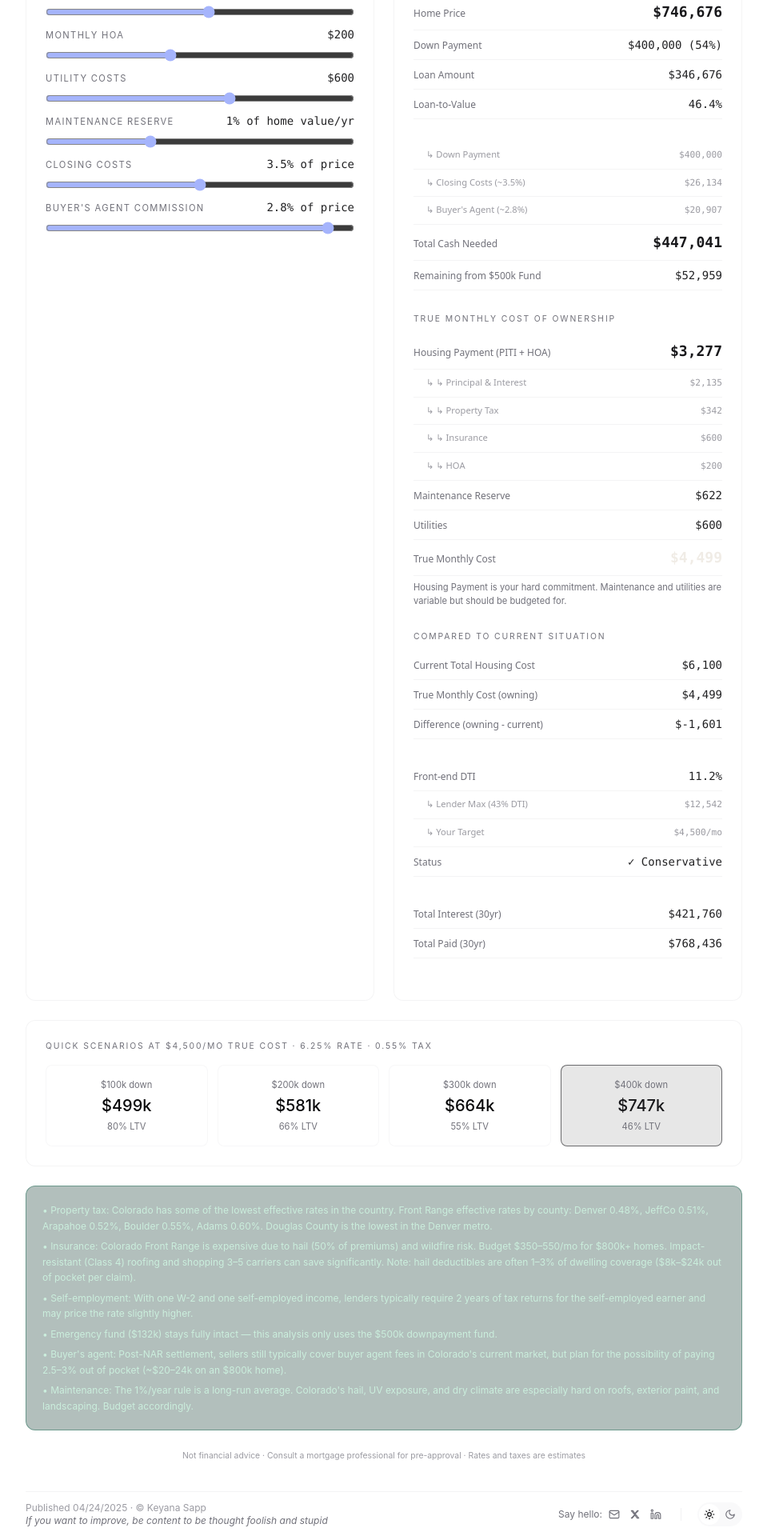
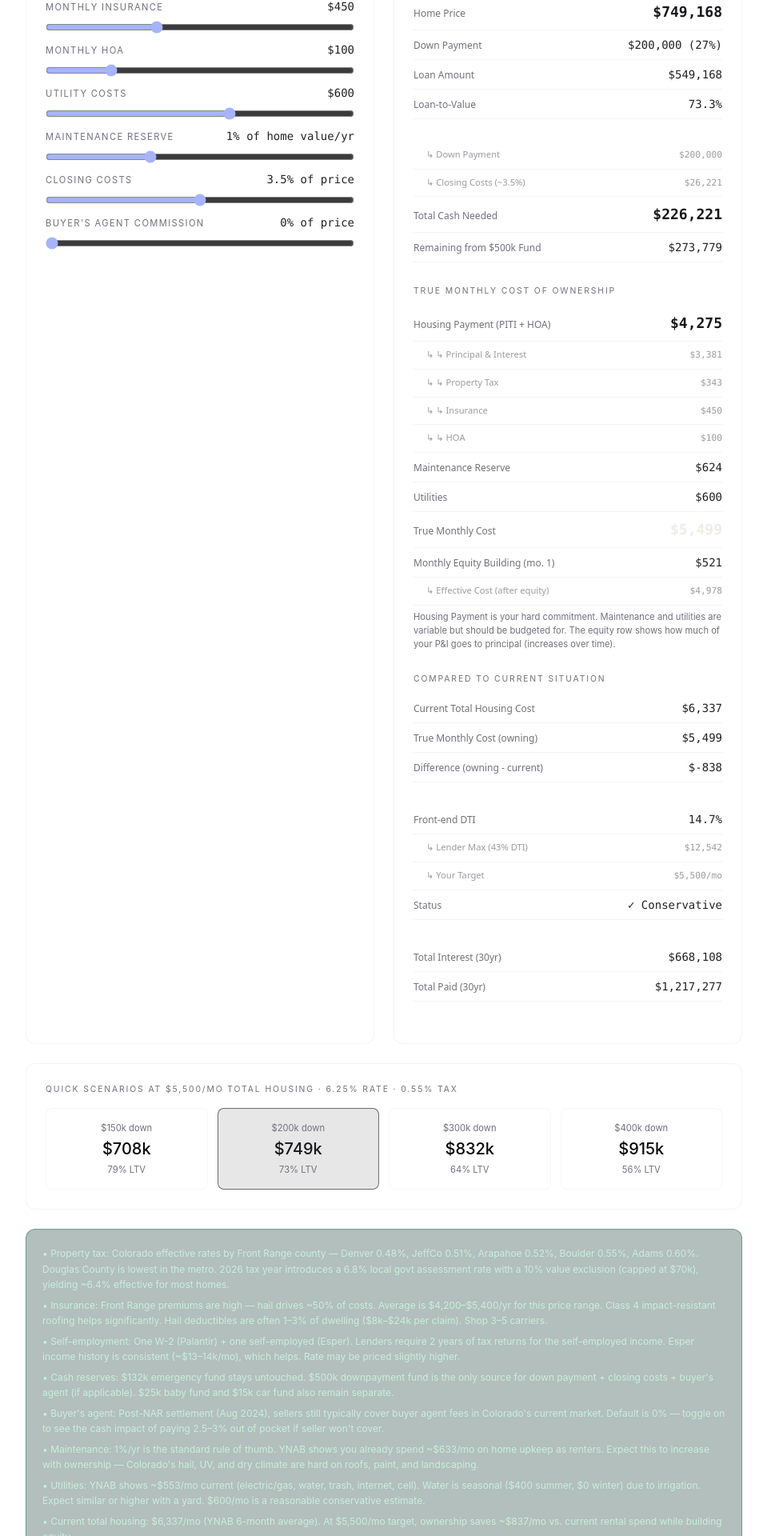
Before and after one commit to ksBrapZ/keyana-portfolio, a Next.js app: page /mk-home-affordability in a window 1280 px wide. Shown: the part 668-2588 px from the top of the page at 80% size, without its empty margins (160-1119 px from the left). Built offline with nearby package versions, Linux system fonts and the light colour scheme.

Commit message:
calculator updates

```diff
--- a/pages/mk-home-affordability.tsx
+++ b/pages/mk-home-affordability.tsx
@@ -14,7 +14,7 @@ const formatCurrency = (n) => {
 const formatFull = (n) =>
   "$" + Math.round(n).toLocaleString("en-US");
 
-const Slider = ({ label, value, onChange, min, max, step, format, suffix }) => (
+const Slider = ({ label, value, onChange, min, max, step, format, suffix, sublabel }) => (
   <div className="mb-5">
     <div className="flex items-baseline justify-between mb-1.5">
       <span className="text-[0.7rem] uppercase tracking-[0.12em] text-muted-foreground">
@@ -34,10 +34,15 @@ const Slider = ({ label, value, onChange, min, max, step, format, suffix }) => (
       className="w-full"
       style={{ accentColor: "#a5b4fc" }}
     />
+    {sublabel && (
+      <div className="mt-1 text-[0.65rem] text-muted-foreground">
+        {sublabel}
+      </div>
+    )}
   </div>
 );
 
-const Row = ({ label, value, highlight, sub, warn, accent }) => (
+const Row = ({ label, value, highlight, sub, warn, accent, positive }) => (
   <div className="flex justify-between items-baseline py-2 border-b border-border/40">
     <span
       className={`font-sans ${sub ? "text-[0.7rem] text-muted-foreground/70 pl-4" : "text-xs text-muted-foreground"}`}
@@ -51,6 +56,7 @@ const Row = ({ label, value, highlight, sub, warn, accent }) => (
         sub && !highlight ? "text-[0.7rem] text-muted-foreground/70" : "",
         !sub && !highlight ? "text-sm text-foreground/90" : "",
         warn ? "text-destructive" : "",
+        positive ? "text-emerald-300" : "",
       ].join(" ").trim()}
       style={accent ? { color: "#f0ece6" } : undefined}
     >
@@ -66,15 +72,15 @@ const Section = ({ children }) => (
 );
 
 export default function HomeAffordability() {
-  const [downPayment, setDownPayment] = useState(400000);
+  const [downPayment, setDownPayment] = useState(200000);
   const [rate, setRate] = useState(6.25);
   const [propertyTaxRate, setPropertyTaxRate] = useState(0.55);
-  const [insurance, setInsurance] = useState(600);
-  const [hoa, setHoa] = useState(200);
+  const [insurance, setInsurance] = useState(450);
+  const [hoa, setHoa] = useState(100);
   const [closingCostPct, setClosingCostPct] = useState(3.5);
-  const [maxMonthly, setMaxMonthly] = useState(4500);
+  const [maxMonthly, setMaxMonthly] = useState(5500);
   const [maintenanceRate, setMaintenanceRate] = useState(1.0);
-  const [buyerAgentPct, setBuyerAgentPct] = useState(2.8);
+  const [buyerAgentPct, setBuyerAgentPct] = useState(0);
   const [utilityIncrease, setUtilityIncrease] = useState(600);
 
   const calc = useMemo(() => {
@@ -204,6 +210,9 @@ export default function HomeAffordability() {
   const buyerAgentCommission = buyerAgentPct > 0 ? (calc.homePrice * buyerAgentPct) / 100 : 0;
   const totalCashNeededWithAgent = calc.totalCashNeeded + buyerAgentCommission;
   const cashRemainingWithAgent = 500000 - totalCashNeededWithAgent;
+  const CURRENT_MONTHLY_HOUSING = 6337;
+  const firstMonthInterest = calc.loanAmount * (rate / 100 / 12);
+  const firstMonthPrincipal = calc.monthlyPI - firstMonthInterest;
 
   return (
     <>
@@ -237,7 +246,7 @@ export default function HomeAffordability() {
                   {formatFull(calc.homePrice)}
                 </div>
                 <div className="text-xs md:text-sm text-muted-foreground">
-                  at {formatFull(maxMonthly)}/mo true cost · {rate}% rate · {formatFull(downPayment)} down
+                  at {formatFull(maxMonthly)}/mo total housing · {rate}% rate · {formatFull(downPayment)} down
                 </div>
               </div>
 
@@ -247,13 +256,14 @@ export default function HomeAffordability() {
                 <div className="rounded-xl border border-border/40 bg-background/60 p-5 md:p-6 space-y-1">
                   {/* Budget & price */}
                   <Slider
-                    label="Max True Monthly Cost"
+                    label="Max Total Monthly Housing"
                     value={maxMonthly}
                     onChange={setMaxMonthly}
-                    min={3000}
-                    max={7000}
+                    min={3500}
+                    max={8000}
                     step={100}
                     format={formatFull}
+                    sublabel="PITI + HOA + utilities + maintenance"
                   />
                   <Slider
                     label="Down Payment"
@@ -490,9 +500,20 @@ export default function HomeAffordability() {
                         highlight
                         accent
                       />
+                      <Row
+                        label="Monthly Equity Building (mo. 1)"
+                        value={formatFull(firstMonthPrincipal)}
+                        positive
+                      />
+                      <Row
+                        label="Effective Cost (after equity)"
+                        value={formatFull(trueMonthlyCost - firstMonthPrincipal)}
+                        sub
+                      />
                       <div className="mt-1.5 text-[0.7rem] text-muted-foreground">
                         Housing Payment is your hard commitment. Maintenance and utilities are
-                        variable but should be budgeted for.
+                        variable but should be budgeted for. The equity row shows how much of your
+                        P&amp;I goes to principal (increases over time).
                       </div>
                     </Section>
 
@@ -502,7 +523,7 @@ export default function HomeAffordability() {
                       </div>
                       <Row
                         label="Current Total Housing Cost"
-                        value={formatFull(6100)}
+                        value={formatFull(CURRENT_MONTHLY_HOUSING)}
                       />
                       <Row
                         label="True Monthly Cost (owning)"
@@ -510,8 +531,8 @@ export default function HomeAffordability() {
                       />
                       <Row
                         label="Difference (owning - current)"
-                        value={formatFull(trueMonthlyCost - 6100)}
-                        warn={trueMonthlyCost > 6100}
+                        value={formatFull(trueMonthlyCost - CURRENT_MONTHLY_HOUSING)}
+                        warn={trueMonthlyCost > CURRENT_MONTHLY_HOUSING}
                       />
                     </Section>
 
@@ -559,12 +580,12 @@ export default function HomeAffordability() {
               {/* Scenario Comparison */}
               <div className="rounded-xl border border-border/40 bg-background/60 p-5 md:p-6">
                 <div className="text-[0.65rem] tracking-[0.18em] uppercase text-muted-foreground mb-4">
-                  {`Quick Scenarios at ${formatFull(maxMonthly)}/mo true cost · ${rate.toFixed(
+                  {`Quick Scenarios at ${formatFull(maxMonthly)}/mo total housing · ${rate.toFixed(
                     2,
                   )}% Rate · ${propertyTaxRate.toFixed(2)}% Tax`}
                 </div>
                 <div className="grid grid-cols-2 md:grid-cols-4 gap-3">
-                  {[100000, 200000, 300000, 400000].map((dp) => {
+                  {[150000, 200000, 300000, 400000].map((dp) => {
                     const r = rate / 100 / 12;
                     const n = 360;
                     const fac = (r * Math.pow(1 + r, n)) / (Math.pow(1 + r, n) - 1);
@@ -615,34 +636,45 @@ export default function HomeAffordability() {
               <div className="mt-2 rounded-xl border border-emerald-800/40 bg-emerald-950/30 p-5 text-xs leading-relaxed">
                 <div className="space-y-1.5 text-emerald-100/80">
                   <p>
-                    • Property tax: Colorado has some of the lowest effective rates in the country.
-                    Front Range effective rates by county: Denver 0.48%, JeffCo 0.51%, Arapahoe 0.52%,
-                    Boulder 0.55%, Adams 0.60%. Douglas County is the lowest in the Denver metro.
+                    • Property tax: Colorado effective rates by Front Range county — Denver 0.48%, JeffCo
+                    0.51%, Arapahoe 0.52%, Boulder 0.55%, Adams 0.60%. Douglas County is lowest in the metro.
+                    2026 tax year introduces a 6.8% local govt assessment rate with a 10% value exclusion
+                    (capped at $70k), yielding ~6.4% effective for most homes.
                   </p>
                   <p>
-                    • Insurance: Colorado Front Range is expensive due to hail (50% of premiums) and
-                    wildfire risk. Budget $350–550/mo for $800k+ homes. Impact-resistant (Class 4)
-                    roofing and shopping 3–5 carriers can save significantly. Note: hail deductibles
-                    are often 1–3% of dwelling coverage ($8k–$24k out of pocket per claim).
+                    • Insurance: Front Range premiums are high — hail drives ~50% of costs. Average is
+                    $4,200–$5,400/yr for this price range. Class 4 impact-resistant roofing helps
+                    significantly. Hail deductibles are often 1–3% of dwelling ($8k–$24k per claim).
+                    Shop 3–5 carriers.
                   </p>
                   <p>
-                    • Self-employment: With one W-2 and one self-employed income, lenders typically
-                    require 2 years of tax returns for the self-employed earner and may price the
-                    rate slightly higher.
+                    • Self-employment: One W-2 (Palantir) + one self-employed (Esper). Lenders require
+                    2 years of tax returns for the self-employed income. Esper income history is
+                    consistent (~$13–14k/mo), which helps. Rate may be priced slightly higher.
                   </p>
                   <p>
-                    • Emergency fund ($132k) stays fully intact — this analysis only uses the $500k
-                    downpayment fund.
+                    • Cash reserves: $132k emergency fund stays untouched. $500k downpayment fund is the
+                    only source for down payment + closing costs + buyer&apos;s agent (if applicable). $25k
+                    baby fund and $15k car fund also remain separate.
                   </p>
                   <p>
-                    • Buyer's agent: Post-NAR settlement, sellers still typically cover buyer agent
-                    fees in Colorado's current market, but plan for the possibility of paying
-                    2.5–3% out of pocket (~$20–24k on an $800k home).
+                    • Buyer&apos;s agent: Post-NAR settlement (Aug 2024), sellers still typically cover buyer
+                    agent fees in Colorado&apos;s current market. Default is 0% — toggle on to see the cash
+                    impact of paying 2.5–3% out of pocket if seller won&apos;t cover.
                   </p>
                   <p>
-                    • Maintenance: The 1%/year rule is a long-run average. Colorado's hail, UV
-                    exposure, and dry climate are especially hard on roofs, exterior paint, and
-                    landscaping. Budget accordingly.
+                    • Maintenance: 1%/yr is the standard rule of thumb. YNAB shows you already spend
+                    ~$633/mo on home upkeep as renters. Expect this to increase with ownership — Colorado&apos;s
+                    hail, UV, and dry climate are hard on roofs, paint, and landscaping.
+                  </p>
+                  <p>
+                    • Utilities: YNAB shows ~$553/mo current (electric/gas, water, trash, internet, cell).
+                    Water is seasonal ($400 summer, $0 winter) due to irrigation. Expect similar or higher
+                    with a yard. $600/mo is a reasonable conservative estimate.
+                  </p>
+                  <p>
+                    • Current total housing: $6,337/mo (YNAB 6-month average). At $5,500/mo target, ownership
+                    saves ~$837/mo vs. current rental spend while building equity.
                   </p>
                 </div>
               </div>
```
